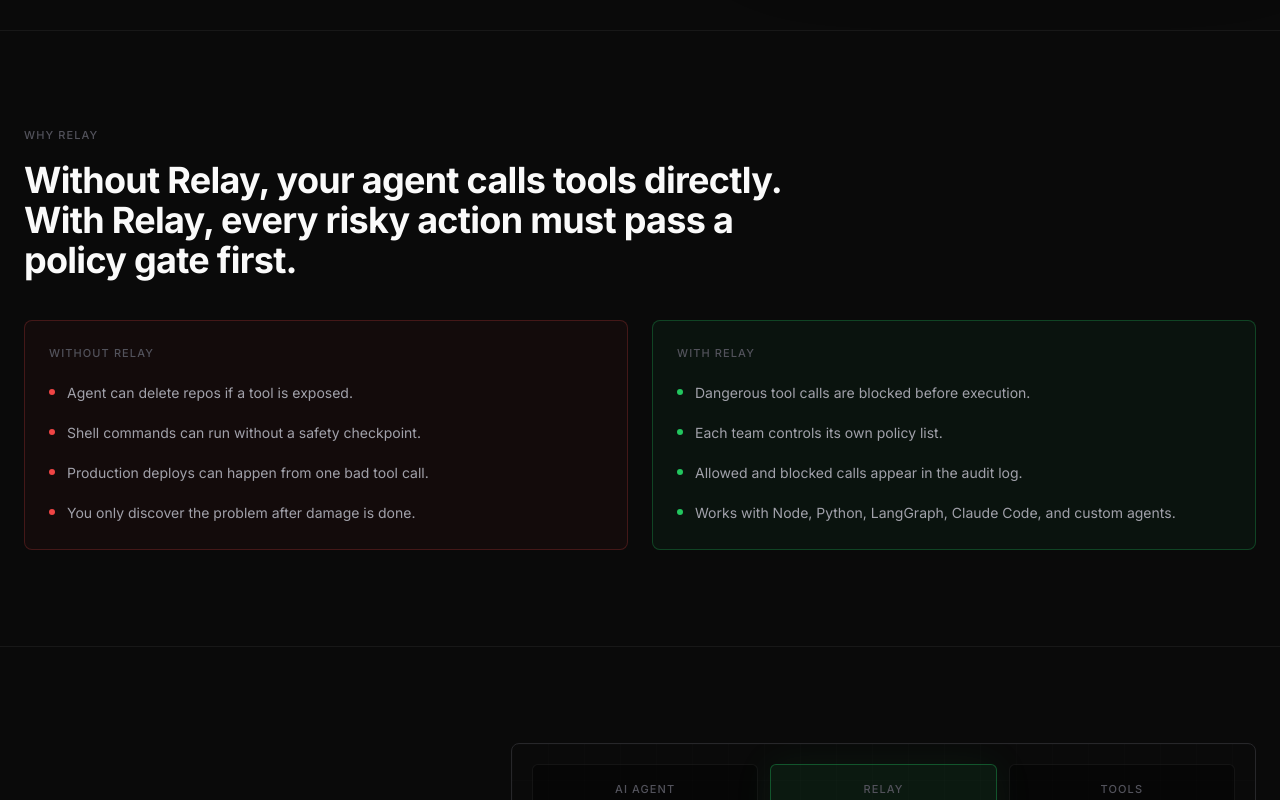
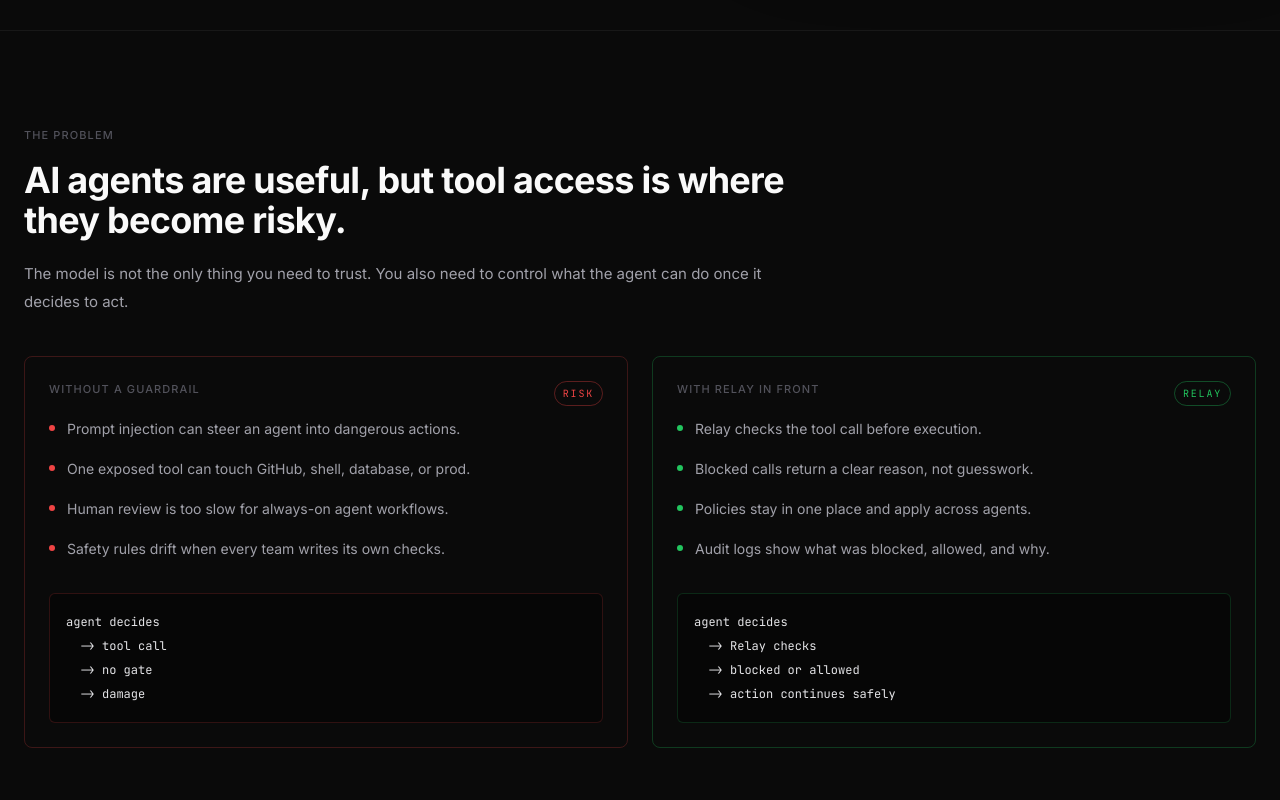
Before and after one commit to aniiketvarshney/Relayaisecurity, a React (Vite) app: page / in a window 1280 px wide. Shown: the part 660-1460 px from the top of the page. Built offline with nearby package versions, Linux system fonts and the light colour scheme; no server answers; a web font is replaced by a local one.

Commit message:
Add problem-solution section for agent tool-call firewall

```diff
--- a/src/app/page.tsx
+++ b/src/app/page.tsx
@@ -26,6 +26,20 @@
     title: "Deploy agents",
     body: "Require safety rules before production deploys, service restarts, and environment changes.",
   },
+];
+
+const problemPoints = [
+  "Prompt injection can steer an agent into dangerous actions.",
+  "One exposed tool can touch GitHub, shell, database, or prod.",
+  "Human review is too slow for always-on agent workflows.",
+  "Safety rules drift when every team writes its own checks.",
+];
+
+const solutionPoints = [
+  "Relay checks the tool call before execution.",
+  "Blocked calls return a clear reason, not guesswork.",
+  "Policies stay in one place and apply across agents.",
+  "Audit logs show what was blocked, allowed, and why.",
 ];
 
 const faqs = [
@@ -78,6 +92,21 @@
     question: "Can you help us integrate it?",
     answer:
       "Yes. We can help you integrate Relay for free on a live call, add it to one real agent workflow, configure policies, and verify blocked calls in the dashboard.",
+  },
+  {
+    question: "How does Relay protect Claude Code from prompt injection?",
+    answer:
+      "Relay does not try to guess whether a prompt is bad. It checks the tool call after Claude Code decides to act, so even if an attacker influences the agent, dangerous actions like delete, deploy, or shell commands can still be blocked before execution.",
+  },
+  {
+    question: "Why would an attacker target my agent?",
+    answer:
+      "Attackers go after agents because agents often have access to useful tools, secrets, and production systems. One bad instruction can make the agent touch GitHub, databases, deploys, or files that should stay protected.",
+  },
+  {
+    question: "How does Relay stop bad tool calls?",
+    answer:
+      "Relay sits in front of the tool. If a call matches a blocked policy, Relay returns blocked with a reason, and your wrapper stops the action before it runs.",
   },
 ];
 
@@ -227,6 +256,74 @@
                   </span>
                 </div>
               ))}
+            </div>
+          </div>
+        </div>
+      </section>
+
+      {/* Problem / solution */}
+      <section className="border-b border-[var(--border)]">
+        <div className="mx-auto max-w-7xl px-6 py-16 lg:py-24">
+          <div className="mb-10 max-w-3xl">
+            <p className="text-label mb-4">The problem</p>
+            <h2 className="text-3xl font-bold tracking-[-0.02em] text-[var(--text-primary)] sm:text-4xl">
+              AI agents are useful, but tool access is where they become risky.
+            </h2>
+            <p className="mt-5 text-[15px] leading-7 text-[var(--text-secondary)]">
+              The model is not the only thing you need to trust. You also need
+              to control what the agent can do once it decides to act.
+            </p>
+          </div>
+
+          <div className="grid grid-cols-1 gap-6 lg:grid-cols-2">
+            <div className="relative overflow-hidden rounded-[var(--radius-lg)] border border-[rgba(239,68,68,0.22)] bg-[radial-gradient(circle_at_top_left,rgba(239,68,68,0.12),transparent_40%),var(--bg-secondary)] p-6">
+              <div className="absolute right-6 top-6 rounded-full border border-[rgba(239,68,68,0.35)] px-2 py-1 text-[10px] font-mono uppercase tracking-[0.18em] text-[var(--danger)]">
+                Risk
+              </div>
+              <p className="text-label mb-5 text-[var(--danger)]">
+                Without a guardrail
+              </p>
+              <div className="space-y-4">
+                {problemPoints.map((item) => (
+                  <div key={item} className="flex gap-3">
+                    <span className="mt-2 h-1.5 w-1.5 rounded-full bg-[var(--danger)]" />
+                    <p className="text-sm leading-6 text-[var(--text-secondary)]">
+                      {item}
+                    </p>
+                  </div>
+                ))}
+              </div>
+              <div className="mt-8 rounded-[var(--radius-md)] border border-[rgba(239,68,68,0.18)] bg-black/35 p-4">
+                <pre className="overflow-x-auto font-mono text-xs leading-6 text-[var(--code-text)]">{`agent decides
+  -> tool call
+  -> no gate
+  -> damage`}</pre>
+              </div>
+            </div>
+
+            <div className="relative overflow-hidden rounded-[var(--radius-lg)] border border-[rgba(34,197,94,0.26)] bg-[radial-gradient(circle_at_top_right,rgba(34,197,94,0.12),transparent_40%),var(--bg-secondary)] p-6">
+              <div className="absolute right-6 top-6 rounded-full border border-[rgba(34,197,94,0.35)] px-2 py-1 text-[10px] font-mono uppercase tracking-[0.18em] text-[var(--success)]">
+                Relay
+              </div>
+              <p className="text-label mb-5 text-[var(--success)]">
+                With Relay in front
+              </p>
+              <div className="space-y-4">
+                {solutionPoints.map((item) => (
+                  <div key={item} className="flex gap-3">
+                    <span className="mt-2 h-1.5 w-1.5 rounded-full bg-[var(--success)]" />
+                    <p className="text-sm leading-6 text-[var(--text-secondary)]">
+                      {item}
+                    </p>
+                  </div>
+                ))}
+              </div>
+              <div className="mt-8 rounded-[var(--radius-md)] border border-[rgba(34,197,94,0.18)] bg-black/35 p-4">
+                <pre className="overflow-x-auto font-mono text-xs leading-6 text-[var(--code-text)]">{`agent decides
+  -> Relay checks
+  -> blocked or allowed
+  -> action continues safely`}</pre>
+              </div>
             </div>
           </div>
         </div>
```
